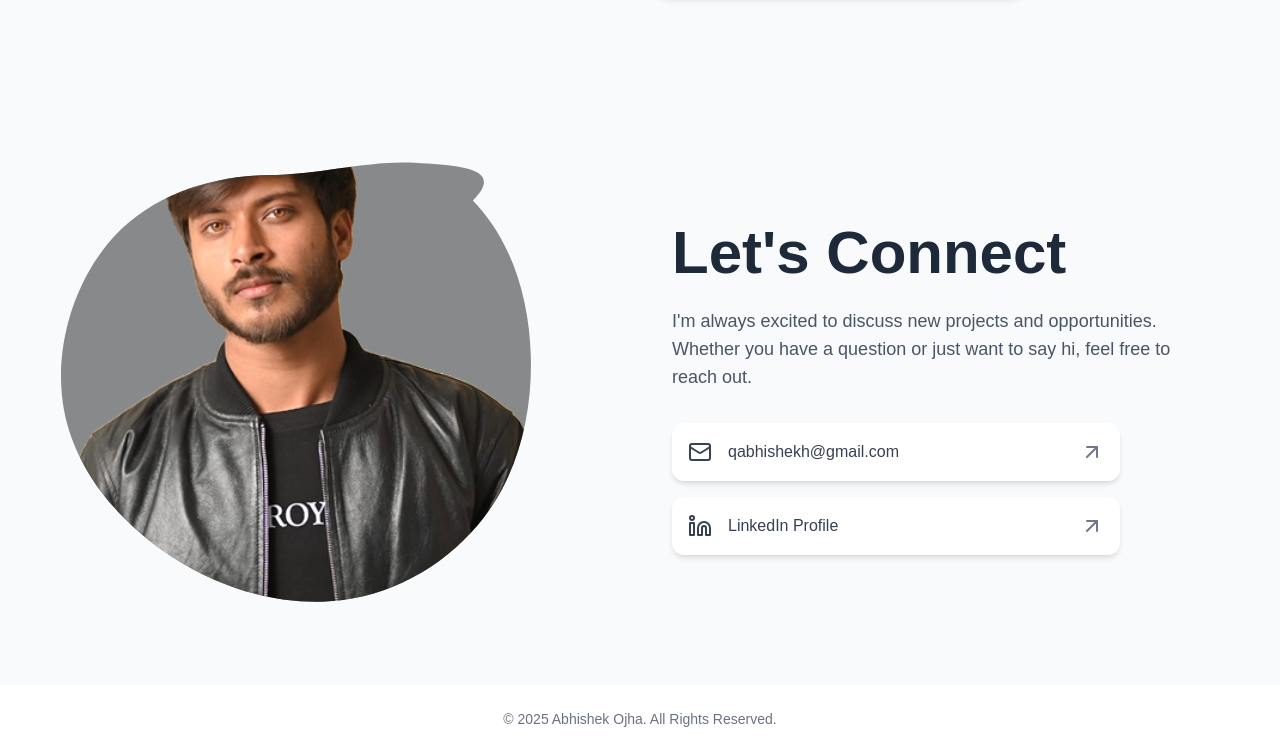
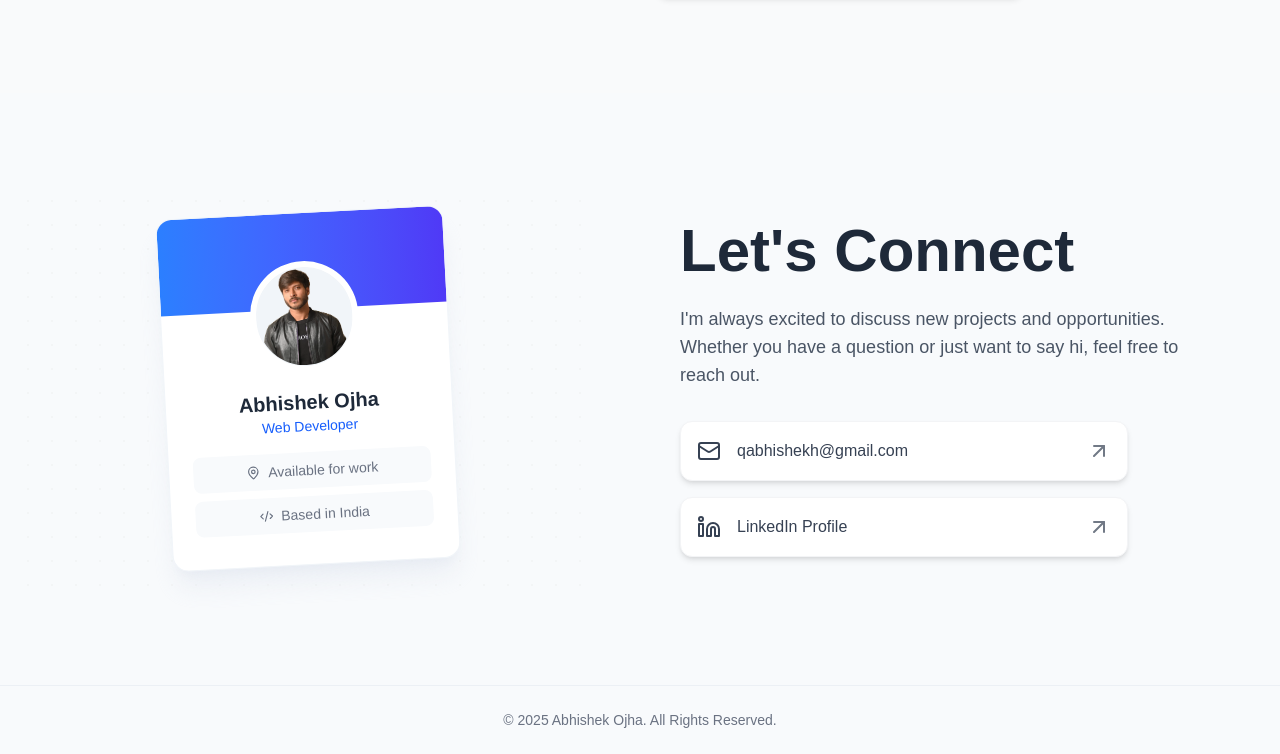
Before and after one commit to abhishekhojha/abhishekhojha, an Astro site: page / in a window 1280 px wide. Shown: the part 4576-5330 px from the top of the page. Built offline with nearby package versions, Linux system fonts and the light colour scheme; Astro itself is replaced by a stand-in of ours; a web font is replaced by a local one.

Commit message:
feat: enhance contact section with a digital business card component, updated contact link styling, and new icons.

```diff
--- a/src/components/Contact.astro
+++ b/src/components/Contact.astro
@@ -1,23 +1,47 @@
 ---
-import { Mail, Linkedin, ArrowUpRight } from 'lucide-react';
+import { Mail, Linkedin, ArrowUpRight, MapPin, Code2 } from 'lucide-react';
 ---
-<section id="contact" class="bg-slate-50">
+<section id="contact" class="bg-slate-50 py-16 lg:py-24 overflow-hidden">
   <div class="container mx-auto px-4">
-    <div class="grid grid-cols-1 lg:grid-cols-2 gap-12 lg:gap-16 items-center">
+    <div class="grid grid-cols-1 lg:grid-cols-2 gap-12 lg:gap-20 items-center">
 
-      <div class="hidden lg:block">
-        <svg viewBox="0 0 200 200" xmlns="http://www.w3.org/2000/svg">
-          <defs>
-            <clipPath id="imageClip">
-              <path d="M49.4,-57.9C61.4,-45.5,66.7,-27.9,67.2,-10.1C67.7,7.7,63.4,25.6,52.9,39.3C42.4,53,26.7,62.5,9.5,64.8C-7.7,67.1,-26.4,62.2,-42.6,51.8C-58.8,41.4,-72.5,25.5,-76.1,6.8C-79.7,-11.9,-73.2,-33.4,-60.8,-46.8C-48.4,-60.2,-30.1,-65.4,-13.6,-65.7C2.9,-65.9,17.4,-70.3,31.5,-69.5C45.6,-68.7,59.4,-67.9,49.4,-57.9Z" transform="translate(100 100) scale(1.1)"></path>
-            </clipPath>
-          </defs>
+      {/* LEFT SIDE: Digital Business Card */}
+      <div class="hidden lg:flex justify-center items-center relative h-[400px]">
+        <div class="absolute inset-0 opacity-[0.03]" style="background-image: radial-gradient(#444 1px, transparent 1px); background-size: 24px 24px;"></div>
 
-          <path fill="var(--brand-dark-trans)" d="M49.4,-57.9C61.4,-45.5,66.7,-27.9,67.2,-10.1C67.7,7.7,63.4,25.6,52.9,39.3C42.4,53,26.7,62.5,9.5,64.8C-7.7,67.1,-26.4,62.2,-42.6,51.8C-58.8,41.4,-72.5,25.5,-76.1,6.8C-79.7,-11.9,-73.2,-33.4,-60.8,-46.8C-48.4,-60.2,-30.1,-65.4,-13.6,-65.7C2.9,-65.9,17.4,-70.3,31.5,-69.5C45.6,-68.7,59.4,-67.9,49.4,-57.9Z" transform="translate(100 100) scale(1.1)"></path>
+        <div class="relative bg-white w-72 rounded-2xl shadow-xl shadow-slate-200/60 overflow-hidden border border-slate-100 transform rotate-[-3deg] hover:rotate-0 transition-transform duration-500">
 
-          <image clip-path="url(#imageClip)" href="/abhishekh.png" width="200" height="200" />
-        </svg>
+            <div class="h-24 bg-gradient-to-r from-blue-500 to-indigo-600"></div>
+
+            <div class="flex justify-center -mt-12 mb-4">
+                <div class="p-1.5 bg-white rounded-full">
+                    <img
+                        src="/abhishekh.png"
+                        alt="Abhishek Ojha"
+                        class="w-24 h-24 rounded-full object-cover border border-slate-100 bg-slate-100"
+                    />
+                </div>
+            </div>
+
+            <div class="text-center px-6 pb-8">
+                <h3 class="text-xl font-bold text-gray-800">Abhishek Ojha</h3>
+                <p class="text-sm text-blue-600 font-medium mb-4">Web Developer</p>
+
+                <div class="space-y-2">
+                    <div class="flex items-center gap-2 text-gray-500 text-sm justify-center bg-slate-50 py-2 rounded-lg">
+                        <MapPin size={14} />
+                        <span>Available for work</span>
+                    </div>
+                     <div class="flex items-center gap-2 text-gray-500 text-sm justify-center bg-slate-50 py-2 rounded-lg">
+                        <Code2 size={14} />
+                        <span>Based in India</span>
+                    </div>
+                </div>
+            </div>
+        </div>
       </div>
+      {/* END LEFT SIDE */}
+
 
       <div class="text-center lg:text-left">
         <h2 class="text-4xl sm:text-5xl lg:text-6xl font-bold text-gray-800 mb-6">
@@ -27,13 +51,13 @@ import { Mail, Linkedin, ArrowUpRight } from 'lucide-react';
           I'm always excited to discuss new projects and opportunities. Whether you have a question or just want to say hi, feel free to reach out.
         </p>
         <div class="flex flex-col pb-6 lg:pb-0 gap-4 max-w-md mx-auto lg:mx-0">
-          <a href="mailto:abhishekhojha45@gmail.com" class="contact-card">
-            <Mail client:load size={24} />
+          <a href="mailto:abhishekhojha45@gmail.com" class="contact-card group flex items-center gap-3 p-4 bg-white rounded-xl shadow-sm border border-gray-100 hover:shadow-md transition-all duration-300 hover:-translate-y-1 text-gray-700 font-medium">
+            <Mail client:load size={24} className="group-hover:text-blue-600 transition-colors" />
             <span>qabhishekh@gmail.com</span>
             <ArrowUpRight client:load size={24} className="ml-auto opacity-70" />
           </a>
-          <a href="https://www.linkedin.com/in/abhishekh-ojha-10802b215/" target="_blank" class="contact-card">
-            <Linkedin client:load size={24} />
+          <a href="https://www.linkedin.com/in/abhishekh-ojha-10802b215/" target="_blank" class="contact-card group flex items-center gap-3 p-4 bg-white rounded-xl shadow-sm border border-gray-100 hover:shadow-md transition-all duration-300 hover:-translate-y-1 text-gray-700 font-medium">
+            <Linkedin client:load size={24} className="group-hover:text-blue-700 transition-colors" />
             <span>LinkedIn Profile</span>
             <ArrowUpRight client:load size={24} className="ml-auto opacity-70" />
           </a>
@@ -44,6 +68,6 @@ import { Mail, Linkedin, ArrowUpRight } from 'lucide-react';
   </div>
 </section>
 
-<footer class="text-center py-6">
+<footer class="text-center py-6 bg-slate-50 border-t border-slate-200/50">
   <p class="text-gray-500 text-sm">&copy; {new Date().getFullYear()} Abhishek Ojha. All Rights Reserved.</p>
 </footer>
```
